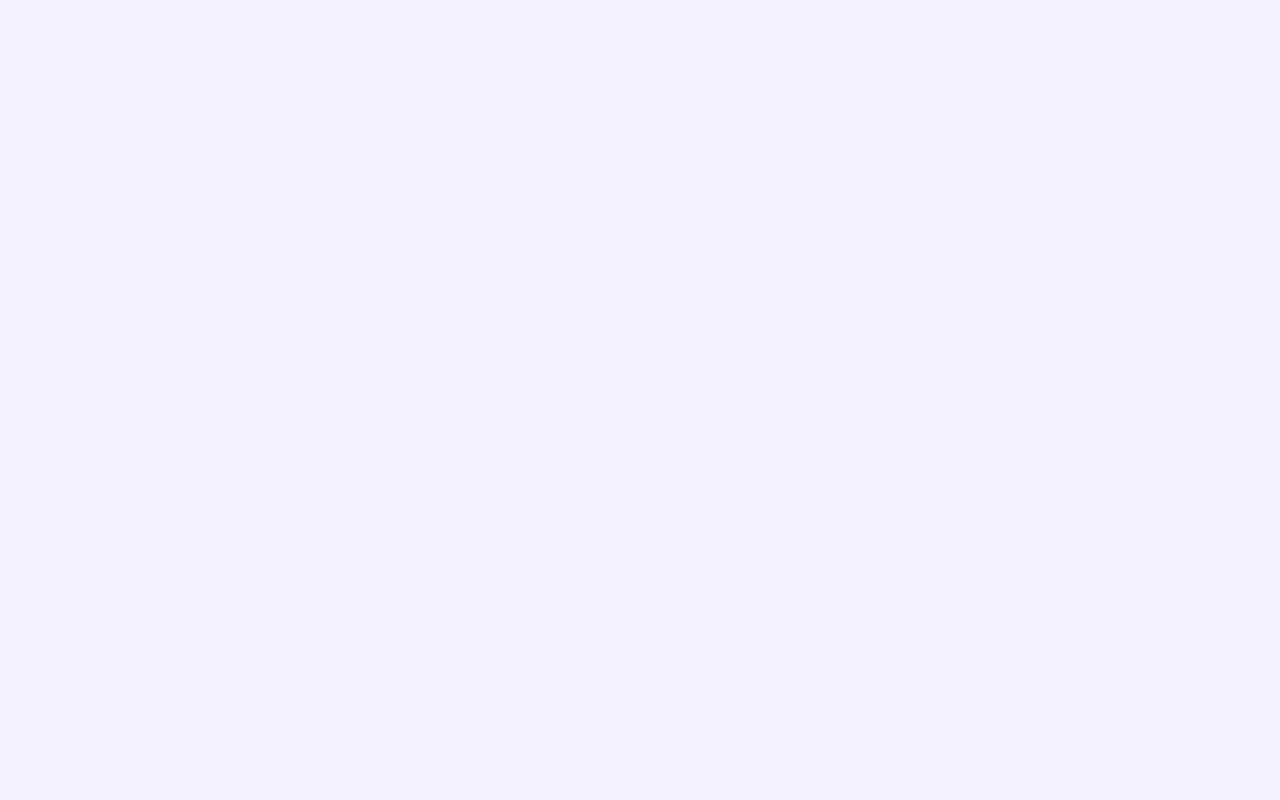
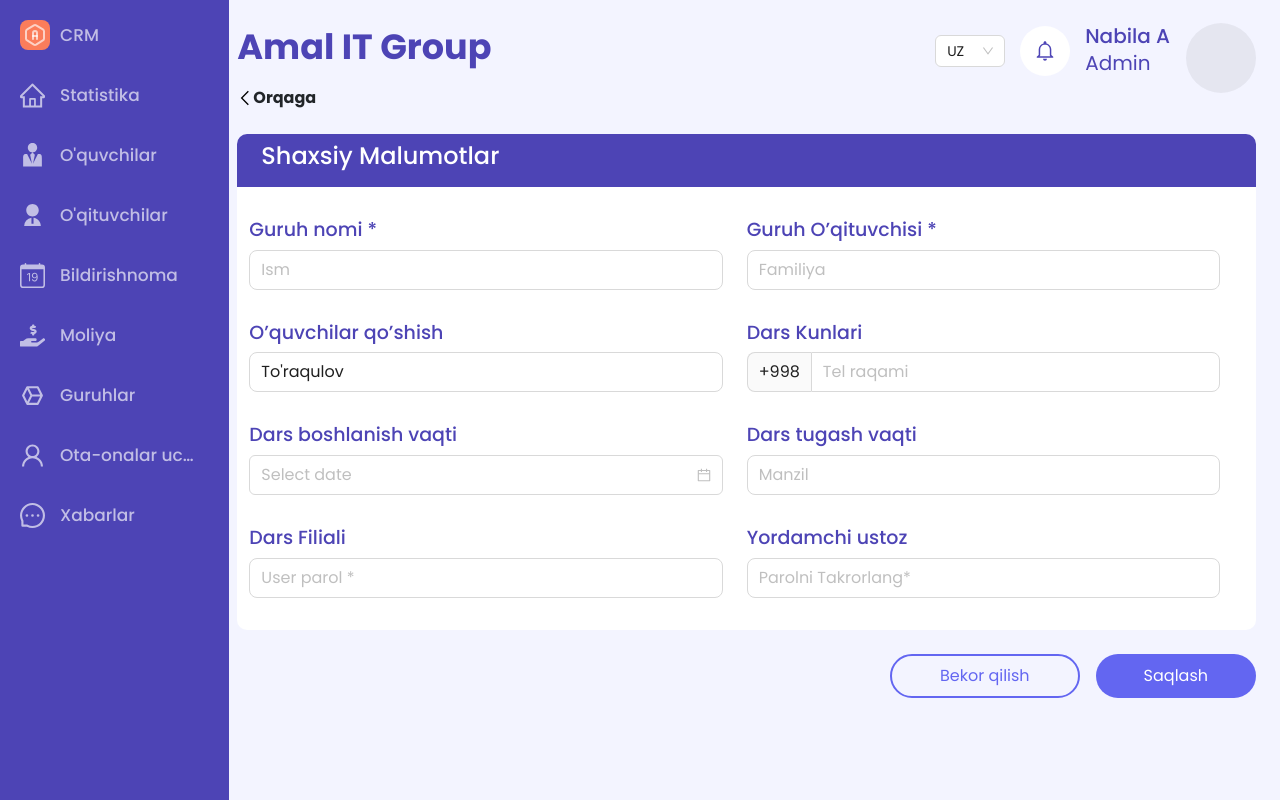
Before and after one commit to SherozTurdiyev/AmalCrm, a React (Vite) app: page /addgroups in a window 1280 px wide. Before the commit this address had no page. Built offline with nearby package versions, Linux system fonts and the light colour scheme.

Commit message:
addgroups

```diff
--- a/src/components/Teacher_lesson/Teacher_Lesson.jsx
+++ b/src/components/Teacher_lesson/Teacher_Lesson.jsx
@@ -1,25 +1,32 @@
 import React from 'react'
 import './Teacher_lesson.css'
 import Img from '../../assets/img_for_student.png'
+import { Skeleton } from 'antd';
 
-export default function Teacher_Lesson(props) {
+export default function Teacher_Lesson({ groups = {} }) {
+  const date = new Date(groups.created_at);
 
   return (
     <div className=' text-white'>
-        <div style={{background: props?.bg || '#4D44B5'}} className='Lesson_table_card'>
-          <p className='text-white'>{props?.item?.start_date || 0}</p>
-          <h3>{props?.group}</h3>
-          <p className='text-white'>O’quvchilar soni : {props?.item?.students_count || 0}</p>
-          <p className='p-0 my-1 fs-5 text-white'>Kurs Davomiyligi: <span className='font-bold'>6 oy</span></p>
-          <div className='table_persent_card'>
-            <div style={{width: props?.persent+ "%"}} className='table_persent'></div>
-          </div>
-            <div className='float-end'>{props?.persent}70 %</div>
-          <div className='d-flex add_mentor'>
-            <p className='pt-1 text-white'>Yordamchi O’qituvchi</p>
-            <img className='mentor_img' src={props?.img} alt="mentor" />
-          </div>
+      <div style={{ background: groups?.bg || '#4D44B5' }} className='Lesson_table_card'>
+        <p className='text-white'> Guruh: {groups.name} </p>
+        <div>
+          <p className='text-white'> Boshlangan vaqti: {`${date.getDate() + 1}/${date.getMonth() + 1}/${date.getFullYear()} ` || 0} </p>
         </div>
+        <h3>{groups?.group}</h3>
+        <p className='text-white'>O’quvchilar soni : {groups.capacity || 0}</p>
+        <div className='d-flex add_mentor'>
+          <p className='pt-1 text-white'>Yordamchi O’qituvchi: </p>
+          {
+            groups?.img ?
+              <img className='mentor_img' src={groups?.img} alt="mentor" />
+              :
+              <Skeleton.Avatar
+                size={'large'}
+                active={true} />
+          }
+        </div>
+      </div>
     </div>
   )
 }
--- a/src/components/Teacher_lesson/Teacher_lesson.css
+++ b/src/components/Teacher_lesson/Teacher_lesson.css
@@ -32,7 +32,7 @@
 
 .add_mentor {
   width: 100%;
-  margin-top: 3rem;
+  /* margin-top: 3rem; */
   display: flex;
   justify-content: space-between;
   align-items: center;
--- a/src/main.jsx
+++ b/src/main.jsx
@@ -8,7 +8,7 @@
 import ApexCharts from 'apexcharts';
 import { QueryClientProvider, QueryClient } from 'react-query'
 import { ReactQueryDevtools } from 'react-query/devtools'
-import {Provider} from 'react-redux'
+import { Provider } from 'react-redux'
 
 import PageLoader from './components/shared/PageLoader/PageLoader'
 const Login = lazy(() => import('./pages/Login/Login'))
@@ -24,6 +24,7 @@
 const SingleTeacher = lazy(() => import('./pages/Oqituvchilar/SingleTeacher'))
 const AddTeach = lazy(() => import('./pages/Oqituvchilar/Add_teacher/Add_teach'))
 const AddStudent = lazy(() => import('./pages/Oquvchilar/Add_student/Add_student'))
+const AddGroups = lazy(()=>import('./pages/Guruhlar/AddGroups/AddGroups'))
 
 const clientQuery = new QueryClient()
 import { store } from './store/store'
@@ -44,6 +45,7 @@
                 <Route path='/Bildirishnoma' element={<Bildirishnoma />} />
                 <Route path='/Moliya' element={<Moliya />} />
                 <Route path='/Guruhlar' element={<Guruhlar />} />
+                <Route path='/addgroups' element={<AddGroups />} />
                 <Route path='/Ota_Onalar' element={<Ota_Onalar />} />
                 <Route path='/Xabarlar' element={<Habarlar />} />
                 <Route path='/student/:id' element={<StudentInfo />} />
--- /dev/null
+++ b/src/pages/Guruhlar/AddGroups/AddGroup.css
@@ -0,0 +1,24 @@
+.student_card {
+  width: 100%;
+  height: auto;
+  background-color: white;
+  border-radius: 10px;
+  color: #4D44B5;
+}
+
+.student_card_top {
+  width: 100%;
+  height: auto;
+  background-color: #4D44B5;
+  border-radius: 10px 10px 0 0;
+  color: white;
+  padding: 0.5rem 1.5rem;
+}
+
+.input_1 {
+  margin: 1rem 0;
+}
+
+.input_1 > h5 {
+  font-size: 19px !important;
+}
--- /dev/null
+++ b/src/pages/Guruhlar/AddGroups/AddGroups.jsx
@@ -0,0 +1,62 @@
+import { DatePicker, Input } from 'antd';
+import React from 'react';
+import { useRef } from 'react';
+import BackToBtn from '../../../components/shared/BackToBtn';
+import './AddGroup.css'
+
+const AddGroups = () => {
+    const groupsName = useRef(null)
+    const teacherName = useRef(null)
+
+    return (
+        <div>
+            <BackToBtn />
+            <div className='student_card my-4'>
+                <div className='student_card_top'>
+                    <h4>Shaxsiy Malumotlar</h4>
+                </div>
+                <div className="row container py-3">
+                    <div className='input_1 col-6'>
+                        <h5>Guruh nomi *</h5>
+                        <Input size='large' placeholder='Ism' type='text' ref={groupsName} />
+                    </div>
+                    <div className='input_1 col-6'>
+                        <h5>Guruh O’qituvchisi * </h5>
+                        <Input size="large" type="text" placeholder='Familiya' ref={teacherName} />
+                    </div>
+
+                    <div className='input_1 col-6'>
+                        <h5>O’quvchilar qo’shish</h5>
+                        <Input  defaultValue="To'raqulov" size='large' />
+                    </div>
+                    <div className='input_1 col-6'>
+                        <h5>Dars Kunlari </h5>
+                        <Input addonBefore={"+998"} placeholder='Tel raqami' size='large' />
+                    </div>
+                    <div className='input_1 col-6'>
+                        <h5>Dars boshlanish vaqti</h5>
+                        <DatePicker onChange={(option, date) => { setBirth_date(date) }} className='w-full' size='large' format={'YYYY-MM-DD'} />
+                    </div>
+                    <div className='input_1 col-6'>
+                        <h5>Dars tugash vaqti</h5>
+                        <Input size="large" type="text" placeholder='Manzil' />
+                    </div>
+                    <div className='input_1 col-6'>
+                        <h5>Dars Filiali</h5>
+                        <Input size='large' type="password" placeholder='User parol *' />
+                    </div>
+                    <div className='input_1 col-6'>
+                        <h5>Yordamchi ustoz</h5>
+                        <Input size='large' type="password" placeholder='Parolni Takrorlang*' />
+                    </div>
+                </div>
+            </div>
+            <div className='flex justify-end my-3'>
+                <button className="border-2 border-indigo-500  text-indigo-500 py-2 mr-4 px-5 rounded-3xl active:border-indigo-300 active:text-indigo-300">Bekor qilish</button>
+                <button className='bg-indigo-500 text-white py-2 px-5 rounded-3xl active:bg-indigo-300' onClick={"createStudent"}>Saqlash</button>
+            </div>
+        </div>
+    );
+}
+
+export default AddGroups;
--- a/src/pages/Guruhlar/index.jsx
+++ b/src/pages/Guruhlar/index.jsx
@@ -1,7 +1,44 @@
 import React from 'react'
+import { Link } from 'react-router-dom';
+import Filter from '../../components/Filter/Filter';
+import PageLoader from '../../components/shared/PageLoader/PageLoader';
+import Teacher_Lesson from '../../components/Teacher_lesson/Teacher_Lesson';
+import { useApi } from '../../hooks/useApi'
 
 export default function index() {
+  const { data, isLoading } = useApi('groups', '/reception/room-list/')
+  const groupsList = data?.data?.results || []
+
+  if (isLoading) { return <PageLoader /> }
+
   return (
-    <div>index</div>
+    <div>
+      <Filter
+        nameFilter={true}
+        directionFilter={true}
+        groupFilter={true}
+        actionBtn={
+          <Link
+            to={'/addgroups'} >
+            <button
+              className='bg-indigo-500 text-white py-2 px-5 rounded-3xl'
+            >
+              Yangi o'quvchi
+            </button>
+          </Link>
+        }
+      />
+      <div className='bg-white py-3 px-5 rounded-2xl'>
+        <div className='grid grid-cols-4'>
+          {
+            groupsList.map((item, index) => (
+              <div key={index}>
+                <Teacher_Lesson groups={item} />
+              </div>
+            ))
+          }
+        </div>
+      </div>
+    </div>
   )
 }
```
